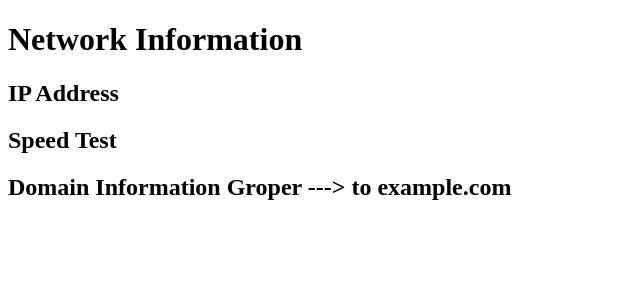
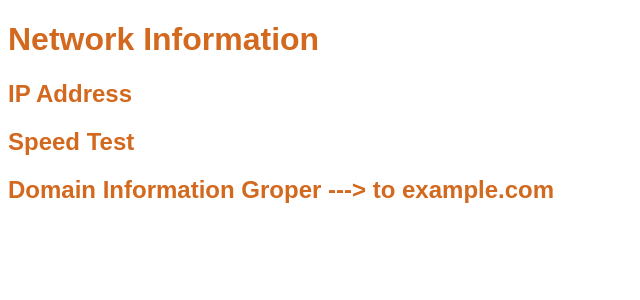
Before and after one commit to DmitreyKazin/microsvc-flask, a Flask app: template web-svc/templates/index.html in a window 1280 px wide. Shown: the top 300 px of the page, without its empty margins (0-640 px from the left). Run offline with Flask 2, Linux system fonts and the light colour scheme; the template is opened without the code that fills it, so the values that code supplies are empty.

Commit message:
changed ui

```diff
--- a/web-svc/static/style.css
+++ b/web-svc/static/style.css
@@ -1,8 +1,22 @@
-header h1 {
-  font-size: 70px;
+h1 {
+  font-family: "Quicksand", sans-serif;
   font-weight: 600;
-  background-image: linear-gradient(to left, #553c9a, #b393d3);
-  color: transparent;
-  background-clip: text;
-  -webkit-background-clip: text;
+  font-style: normal;
+  font-size: 32px;
+  color: Chocolate
+
 }
+
+h2, h3, h4, h5, h6 {
+  font-family: "Quicksand", sans-serif;
+  font-weight: 600;
+  font-style: normal;
+  font-size: 24px;
+  color: Chocolate
+}
+
+body {
+  font-family: "Public Sans", Verdana, sans-serif;
+  font-size: 18px;
+  color: DarkSlateGrey;
+}
```
